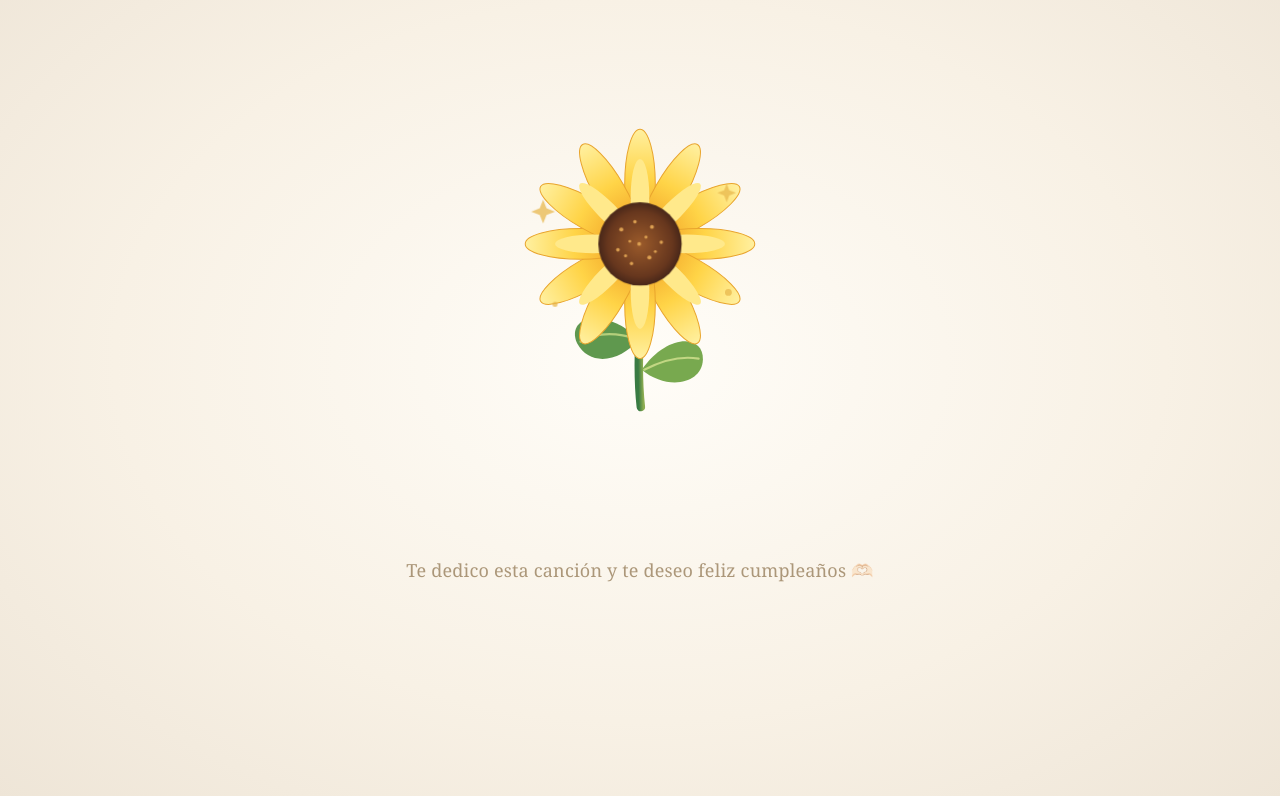
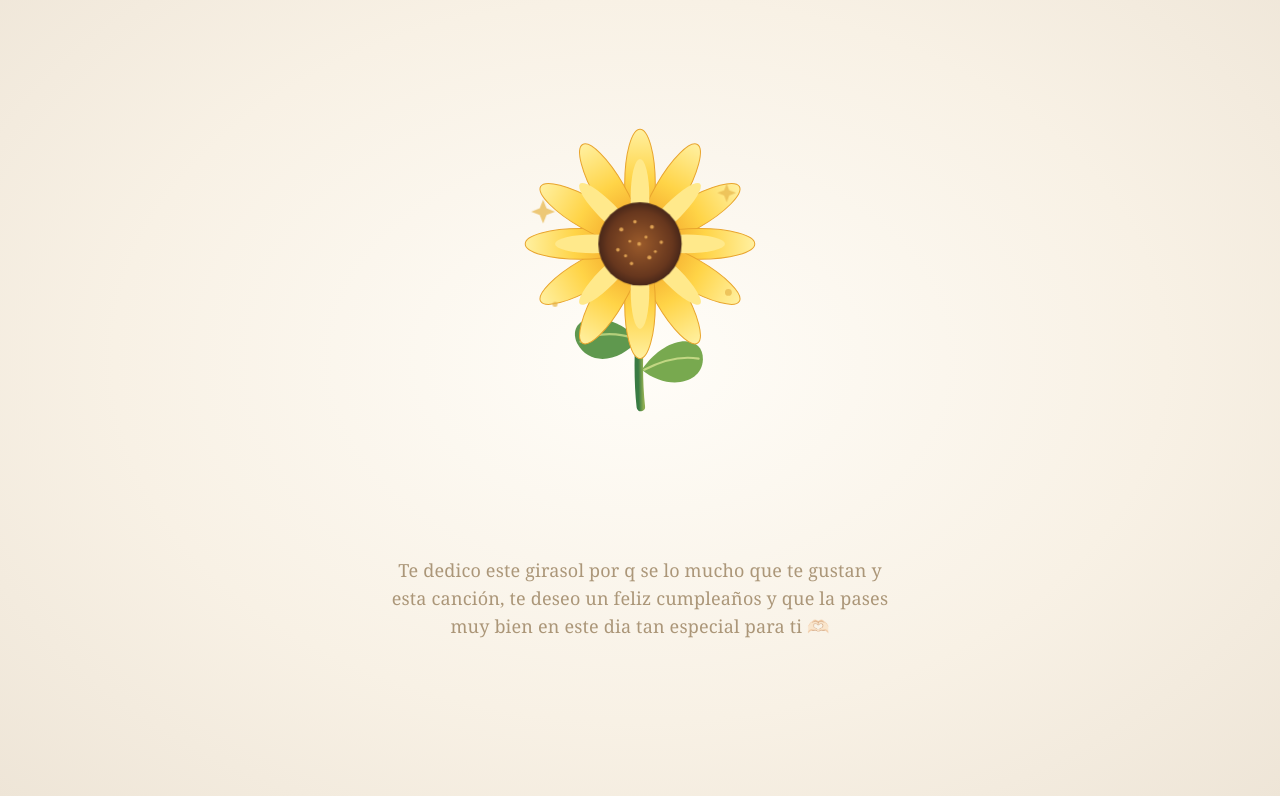
Before and after one commit to rdjosevelez12-rgb/tu-regalods, a plain HTML site: page index.html in a window 1280 px wide. Both pictures are taken after a click on the button "ABRIR". Drawn offline with Linux system fonts and the light colour scheme.

Commit message:
Update index.html

```diff
--- a/index.html
+++ b/index.html
@@ -112,7 +112,7 @@ svg{width:100%;height:100%;overflow:visible}
 </g>
 </svg>
 </div>
-<p id="message">Te dedico esta canción y te deseo feliz cumpleaños 🫶🏻</p>
+<p id="message">Te dedico este girasol por q se lo mucho que te gustan y esta canción, te deseo un feliz cumpleaños y que la pases muy bien en este dia tan especial para ti 🫶🏻</p>
 <div id="dedication"><span>De: Jose</span><br><span>Para: la niña más linda del mundo. ❤️</span></div>
 <audio id="music" preload="auto" playsinline><source src="musica.mp3" type="audio/mpeg"></audio>
 </main>
```
